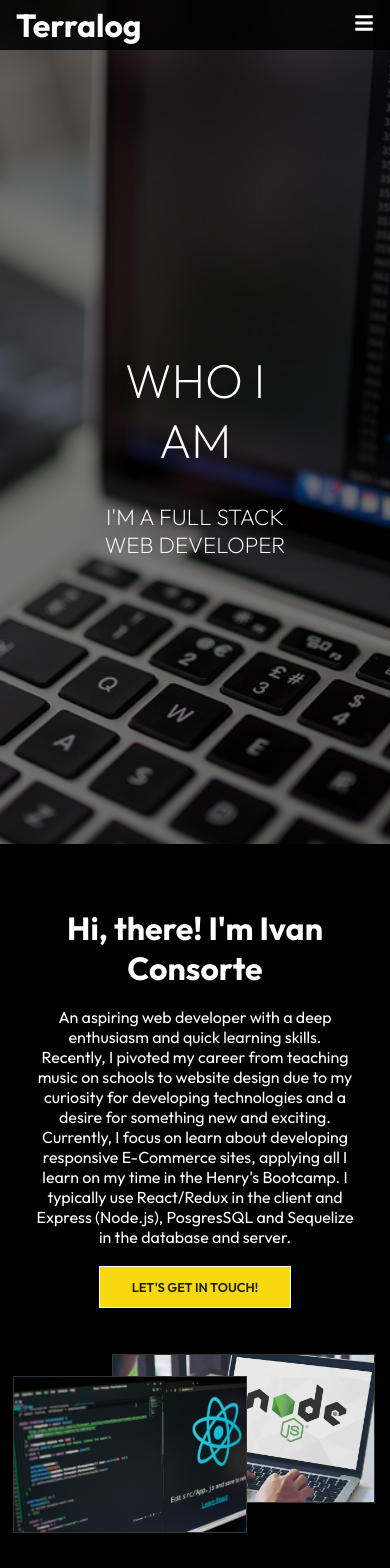
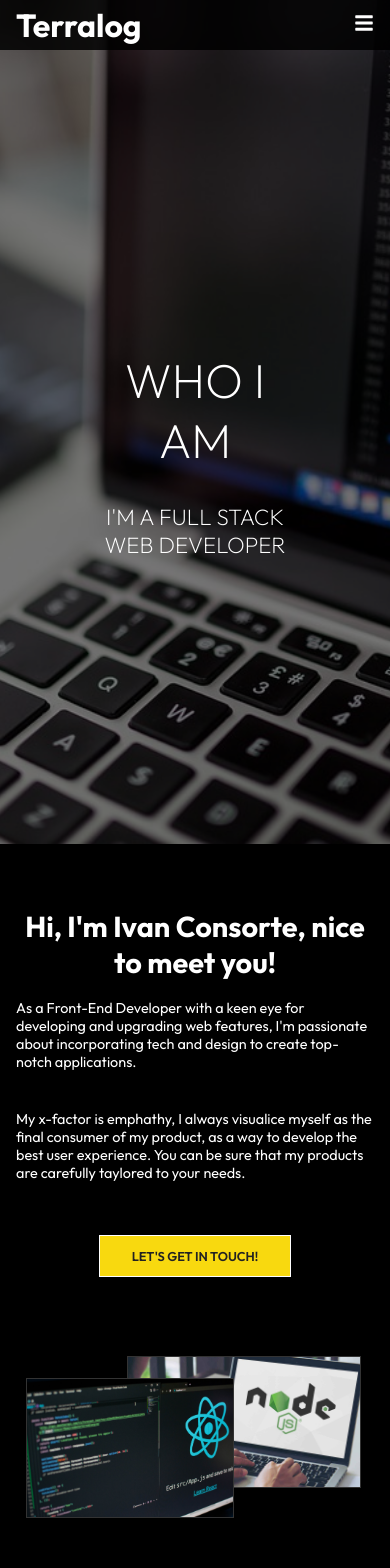
Before and after one commit to IvanConsorteWork/CountriesApp, a React (Create React App) app in the folder client/: page /about in a window 390 px wide. Shown: the top 1568 px of the page. Built offline with nearby package versions, Linux system fonts and the light colour scheme; no server answers.

Commit message:
fixing activities responsiveness, reworking about

```diff
--- a/client/src/components/AboutContent.css
+++ b/client/src/components/AboutContent.css
@@ -9,18 +9,32 @@
 }
 
 .about .left {
-    text-align: center;
+    display: flex;
+    flex-direction: column;
+    justify-content: center;
     margin: auto;
     padding: 1rem;
-    max-width: 350px
+    max-width: 575px;
+    text-align: center
+}
+
+.about .left h1 {
+		font-size: 1.8rem;
 }
 
 .about .left p {
-    margin: 1.2rem 0
+    margin: 1.2rem 0;
+		text-align: start
+}
+
+.left-link {
+    display: flex;
+    justify-content: center;
+    margin: 4vh 0
 }
 
 .about .right {
-    max-width: 700px
+    max-width: 700px;
 }
 
 .right .img-container {
@@ -32,7 +46,7 @@
 }
 
 .right .img {
-    max-width: 90%;
+    max-width: 80%;
     border: 1px solid #333
 }
 
@@ -48,3 +62,13 @@
     grid-row: 1;
     z-index: 5
 }
+
+@media screen and (max-width: 600px) {
+    .left > h1 {
+      font-size: 1.5rem
+    }
+
+		.left > p {
+			font-size: .9rem
+		}
+}
--- a/client/src/components/AboutContent.js
+++ b/client/src/components/AboutContent.js
@@ -8,13 +8,14 @@ const AboutContent = () => {
   return (
     <div className='about'>
         <div className='left'>
-            <h1>Hi, there! I'm Ivan Consorte</h1>
-            <p>An aspiring web developer with a deep enthusiasm and quick learning skills. Recently, I pivoted my career from teaching music on schools to website design due to my curiosity for developing technologies and a desire for something new and exciting.
-
-            Currently, I focus on learn about developing responsive E-Commerce sites, applying all I learn on my time in the Henry's Bootcamp. I typically use React/Redux in the client and Express (Node.js), PosgresSQL and Sequelize in the database and server. </p>
-            <Link to='#'>
-                <button className='btn'>Let's get in touch!</button>
-            </Link>
+            <h1>Hi, I'm Ivan Consorte, nice to meet you!</h1>
+            <p>As a Front-End Developer with a keen eye for developing and upgrading web features, I'm passionate about incorporating tech and design to create top-notch applications. </p>
+            <p>My x-factor is emphathy, I always visualice myself as the final consumer of my product, as a way to develop the best user experience. You can be sure that my products are carefully taylored to your needs. </p>
+            <div className='left-link'>
+                <Link to='https://portfolio-ivan-consorte.vercel.app/'>
+                    <button className='btn'>Let's get in touch!</button>
+                </Link>
+            </div>
         </div>
 
         <div className='right'>
--- a/client/src/components/DetailsContent.css
+++ b/client/src/components/DetailsContent.css
@@ -23,10 +23,10 @@
 
 #details-card {
     display: flex;
-    justify-content: space-around;
     align-items: center;
-    padding: 10vh 5vw;
     background: #1a1919;
+    gap: 10vw;
+    padding: 5vh 5vw
 }
 
 #details-flag {
@@ -36,38 +36,47 @@
 }
 
 #details-flag > img {
-    height: 40vh;
-    width: 35vw;
+    height: 275px;
+    width: 400px;
     object-fit: cover;
 }
 
 #details-description {
+    display: flex;
+    flex-direction: column;
+    gap: 5vh;
     text-align: center;
+    position: relative;
+    bottom: 3vh;
+    width: 30vw;
 }
 
 #activity-heading {
     display: block;
     text-align: center;
     font-size: 3rem;
+    margin: 5vh 0
 }
 
 #activity-container {
     display: flex;
-    justify-content: space-evenly;
+    justify-content: center;
     align-items: center;
     flex-wrap: wrap;
     max-width: 80vw;
-    gap: 5vw;
+    gap: 4rem
 }
 
 .activity-card {
     background: #1a1919;
-    height: 30vh;
-    width: 20vw;
+    padding: 1rem 2rem;
     display: flex;
     flex-direction: column;
-    justify-content: space-evenly;
     align-items: center;
+}
+
+.activity-card > h2 {
+  padding-bottom: .5rem
 }
 
 .btn-home {
@@ -78,23 +87,26 @@
     margin-top: 10vh;
 }
 
-@media screen and (max-width: 640px) {
+@media screen and (max-width: 600px) {
+    #details-flag > img {
+        height: 180px;
+        width: 260px;
+    }
+}
+
+@media screen and (max-width: 800px) {
     #details-card {
         flex-direction: column;
         background: #1a1919;
     }
 
-    #details-flag > img {
-        width: 80vw;
-    }
-
     #details-description {
-        font-size: 0.9rem;
+        font-size: 1rem;
+        width: 100%;
     }
 
     .activity-card {
-        height: 40vh;
-        width: 60vw
+        padding: 3vh 4vw;
     }
 
     .btn-home {
--- a/client/src/components/DetailsContent.js
+++ b/client/src/components/DetailsContent.js
@@ -3,6 +3,7 @@ import { useDispatch, useSelector } from "react-redux";
 import { useNavigate, useParams } from "react-router-dom";
 import { NavLink } from 'react-router-dom';
 import { getCountryDetails } from '../redux/actions';
+import DetailsTable from './DetailsTable';
 import './DetailsContent.css';
 
 const DetailsContent = () => {
@@ -55,10 +56,7 @@ const DetailsContent = () => {
                         </div>
                         <div id = 'details-description'>
                             <h1>{myCountry.name}</h1>
-                            <h3>Capital: {myCountry.capital}</h3>
-                            <h3>Subregion: {myCountry.subregion}</h3>
-                            <h3>Area: {myCountry.area}</h3>
-                            <h3>Population: {myCountry.population}</h3>
+                            <DetailsTable />
                         </div>
                     </div>
                     {checkActivities()}
--- a/client/src/components/DetailsTable.css
+++ b/client/src/components/DetailsTable.css
@@ -0,0 +1,18 @@
+#details-table {
+  display: flex;
+  justify-content: center;
+  align-items: center;
+}
+
+#details-table > table {
+  border-collapse: collapse;
+  border-width: 2px;
+  border-style: solid;
+  width: 100%
+}
+
+#details-table > table > td {
+  border-width: 2px;
+  border-style: solid;
+  padding: 5px;
+}
--- a/client/src/components/DetailsTable.jsx
+++ b/client/src/components/DetailsTable.jsx
@@ -1,27 +1,29 @@
+import './DetailsTable.css'
+import { useSelector } from 'react-redux';
+
 export default function DetailsTable() {
+  const myCountry = useSelector((state) => state.countryDetail);
   return (
-    <div>
-      <table>
+    <div id='details-table'>
+      <table border='3'>
+        <tbody>
           <tr>
-          <th>Header 1</th>
-          <th>Header 2</th>
-          <th>Header 3</th>
+            <td>Capital</td>
+            <td>{myCountry.capital}</td>
           </tr>
           <tr>
-          <td>Row 1, Cell 1</td>
-          <td>Row 1, Cell 2</td>
-          <td>Row 1, Cell 3</td>
+            <td>Subregion</td>
+            <td>{myCountry.subregion}</td>
           </tr>
           <tr>
-          <td>Row 2, Cell 1</td>
-          <td>Row 2, Cell 2</td>
-          <td>Row 2, Cell 3</td>
+            <td>Area</td>
+            <td>{myCountry.area}</td>
           </tr>
           <tr>
-          <td>Row 3, Cell 1</td>
-          <td>Row 3, Cell 2</td>
-          <td>Row 3, Cell 3</td>
+            <td>Population</td>
+            <td>{myCountry.population}</td>
           </tr>
+        </tbody>
       </table>
     </div>
   )
--- a/client/src/index.css
+++ b/client/src/index.css
@@ -43,7 +43,7 @@ ul {
   transition: 0.3s
 }
 
-@media screen and (max-width: 640px) {
+@media screen and (max-width: 800px) {
   .btn {
     font-size: 0.8rem
   }
```
Lines whose indentation alone changed are shown as unchanged.
